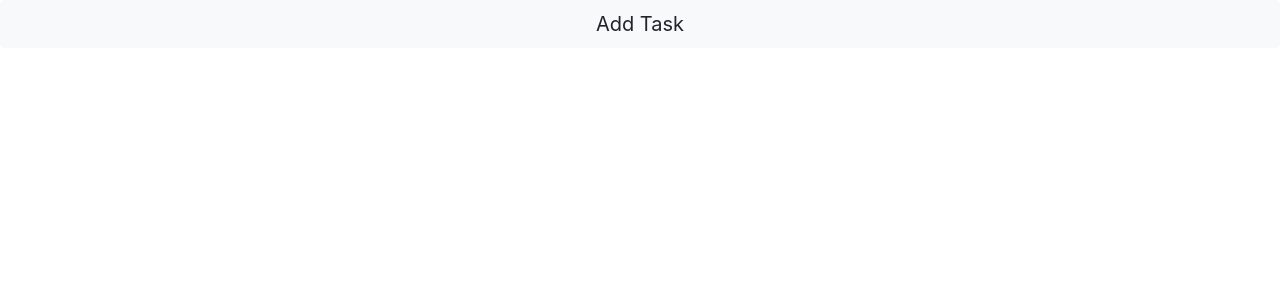
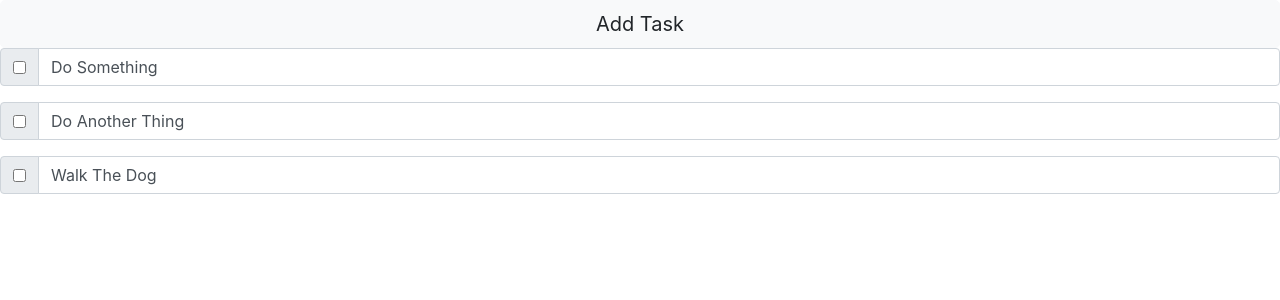
Before and after one commit to davidtaing/todo-app, a React (Create React App) app in the folder frontend/: page / in a window 1280 px wide. Shown: the top 300 px of the page. Built offline with nearby package versions, Linux system fonts and the light colour scheme.

Commit message:
Implemented TaskList and Task Components (Dummy Data Added)

```diff
--- a/frontend/src/App.js
+++ b/frontend/src/App.js
@@ -1,9 +1,23 @@
 import React, { useState } from 'react';
 import AddTaskButton from './components/AddTaskButton';
+import TaskList from './components/TaskList';
 
 function App() {
   // eslint-disable-next-line
-  const [tasks, setTasks] = useState([]);
+  const [tasks, setTasks] = useState([
+    {
+      title: "Do Something",
+      desc: "This is my first task."
+    },
+    {
+      title: "Do Another Thing",
+      desc: "This is my second task."
+    },
+    {
+      title: "Walk The Dog",
+      desc: "I don't actually have a dog."
+    },
+  ]);
 
   const handleAddTaskClick = (tasks) => {
     console.log("Added Task");
@@ -12,6 +26,7 @@ function App() {
   return (
     <div className="App">
       <AddTaskButton onClick={handleAddTaskClick} />
+      <TaskList tasks={tasks} />
     </div>
   );
 }
--- /dev/null
+++ b/frontend/src/components/Task.js
@@ -0,0 +1,18 @@
+import React from 'react';
+import InputGroup from 'react-bootstrap/InputGroup';
+import FormControl from 'react-bootstrap/FormControl';
+
+const Task = ({ data }) => {
+    return (
+        <div>
+            <InputGroup className="mb-3">
+                <InputGroup.Prepend>
+                    <InputGroup.Checkbox aria-label="Checkbox for task" />
+                </InputGroup.Prepend>
+                <FormControl aria-label="Text input with checkbox" defaultValue={data.title} />
+            </InputGroup>
+        </div>
+    );
+}
+
+export default Task;
--- /dev/null
+++ b/frontend/src/components/TaskList.js
@@ -0,0 +1,12 @@
+import React from 'react';
+import Task from './Task'
+
+const TaskList = ({ tasks }) => {
+    return (
+        <div className="taskList">
+            { tasks.map((task) => (<Task data={task}/>)) }
+        </div>
+    );
+};
+
+export default TaskList;
```
